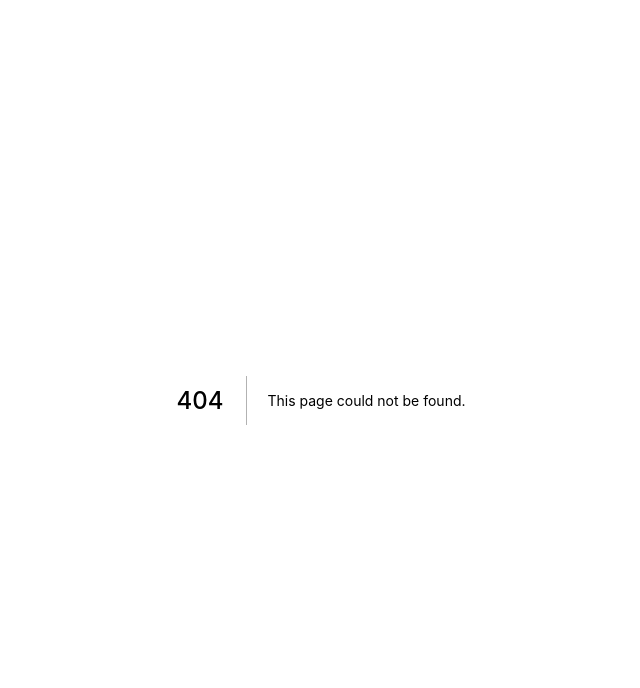
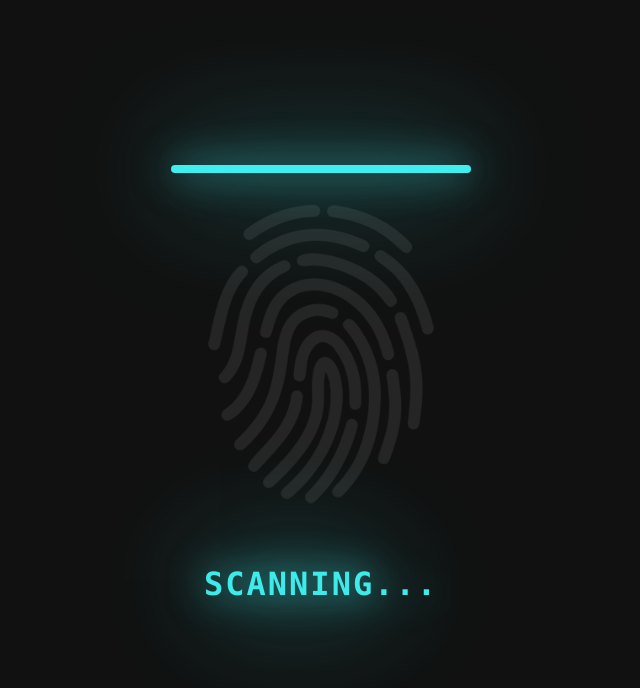
Before and after one commit to rylanzhou/mini-works-v2, a Next.js app: page /Fingerprint-Scanner in a window 1280 px wide. Before the commit this address had no page. Shown: the top 688 px of the page, without its empty margins (319-959 px from the left). Built offline with nearby package versions, Linux system fonts and the light colour scheme.

Commit message:
feat: add fingerprint scanner page

```diff
--- /dev/null
+++ b/pages/Fingerprint-Scanner/index.tsx
@@ -0,0 +1,13 @@
+import React from 'react';
+import styles from './styles.module.scss';
+
+export default function FingerprintScanner() {
+  return (
+    <div className="body" style={{ backgroundColor: '#111' }}>
+      <div className={styles.scan}>
+        <div className={styles.fingerprint}></div>
+        <h3>Scanning...</h3>
+      </div>
+    </div>
+  );
+}
--- /dev/null
+++ b/pages/Fingerprint-Scanner/styles.module.scss
@@ -0,0 +1,81 @@
+.scan {
+  position: relative;
+  display: flex;
+  flex-direction: column;
+  align-items: center;
+
+  h3 {
+    margin-top: 20px;
+    text-transform: uppercase;
+    letter-spacing: 2px;
+    font-family: consolas, 'Courier New', monospace;
+    font-size: 2em;
+    color: #3fefef;
+    filter: drop-shadow(0 0 20px #3fefef) drop-shadow(0 0 60px #3fefef);
+    animation: animate_text 0.5s ease-in-out infinite;
+  }
+
+  .fingerprint {
+    position: relative;
+    width: 300px;
+    height: 380px;
+    background: url(fingerPrint_01.png);
+    background-size: 300px;
+    background-repeat: no-repeat;
+
+    &::before {
+      content: '';
+      position: absolute;
+      top: 0;
+      left: 0;
+      width: 100%;
+      height: 100%;
+      background: url(fingerPrint_02.png);
+      background-size: 300px;
+      animation: animate 4s ease-in-out infinite;
+    }
+
+    &::after {
+      content: '';
+      position: absolute;
+      top: 0;
+      left: 0;
+      width: 100%;
+      height: 8px;
+      border-radius: 8px;
+      background-color: #3fefef;
+      filter: drop-shadow(0 0 20px #3fefef) drop-shadow(0 0 60px #3fefef);
+      animation: animate_line 4s ease-in-out infinite;
+    }
+  }
+}
+
+@keyframes animate {
+  0%,
+  100% {
+    height: 0;
+  }
+  50% {
+    height: 100%;
+  }
+}
+
+@keyframes animate_line {
+  0%,
+  100% {
+    top: 0;
+  }
+  50% {
+    top: 100%;
+  }
+}
+
+@keyframes animate_text {
+  0%,
+  100% {
+    opacity: 1;
+  }
+  50% {
+    opacity: 0;
+  }
+}
--- a/pages/index.tsx
+++ b/pages/index.tsx
@@ -32,13 +32,14 @@ const links = [
   'Cigarette',
   'Circular-Progress',
   'Dashboard',
+  'Delete-Button',
+  'Fingerprint-Scanner',
   'Glassmorphism-Card',
   'Indicator',
   'Keyboard',
   'Menu-Expand',
   'Rotate-Text',
   'Switch',
-  'Delete-Button',
   'Learning-Masked-Buttons',
   'Learning-Windows-Loading',
 ];
```
Also changed, not shown: pages/Fingerprint-Scanner/fingerPrint_01.png (added), pages/Fingerprint-Scanner/fingerPrint_02.png (added).
